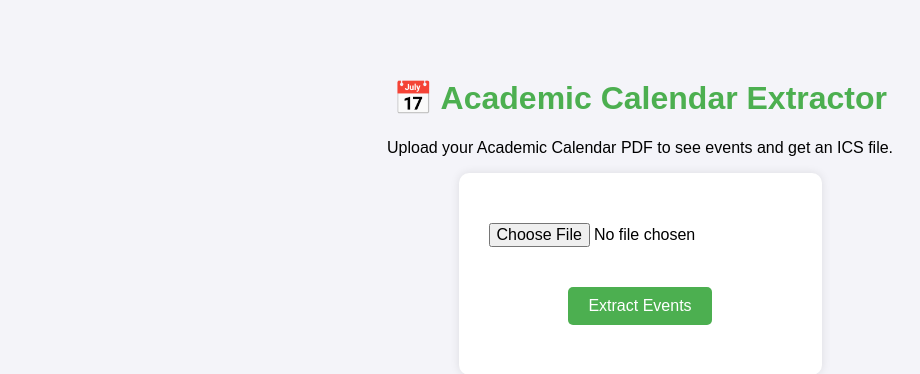
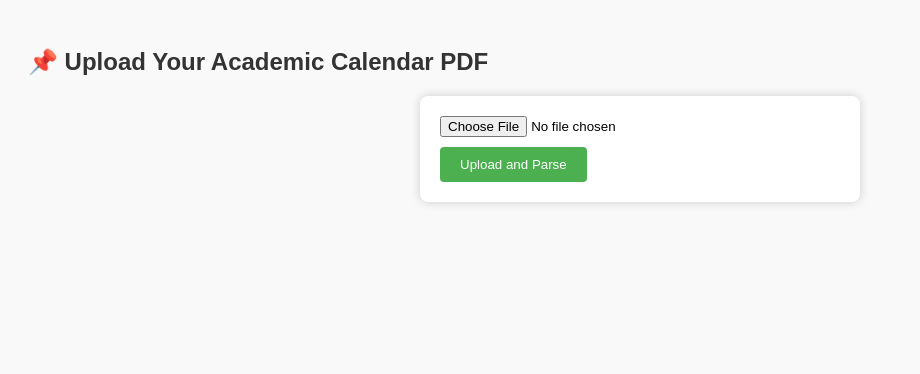
Before and after one commit to Kimiwasadat/icscalenderconverter, a Flask app: page / in a window 1280 px wide. Shown: the top 374 px of the page, without its empty margins (0-920 px from the left). Run offline with Flask 3, Linux system fonts and the light colour scheme.

Commit message:
Update index.html

```diff
--- a/templates/index.html
+++ b/templates/index.html
@@ -1,47 +1,20 @@
 <!DOCTYPE html>
 <html>
 <head>
-  <title>Academic Calendar Extractor</title>
+  <title>Upload Academic Calendar PDF</title>
   <style>
-    body {
-      font-family: Arial, sans-serif;
-      background-color: #f4f4f9;
-      text-align: center;
-      padding-top: 50px;
-    }
-    h1 {
-      color: #4CAF50;
-    }
-    form {
-      background: #fff;
-      display: inline-block;
-      padding: 30px;
-      border-radius: 10px;
-      box-shadow: 0 0 10px rgba(0,0,0,0.1);
-    }
-    input[type=file], input[type=submit] {
-      margin: 20px 0;
-      font-size: 16px;
-    }
-    input[type=submit] {
-      background-color: #4CAF50;
-      color: white;
-      padding: 10px 20px;
-      border: none;
-      border-radius: 5px;
-      cursor: pointer;
-    }
-    input[type=submit]:hover {
-      background-color: #45a049;
-    }
+    body { font-family: Arial, sans-serif; padding: 20px; background-color: #f9f9f9; }
+    h2 { color: #333; }
+    form { background: white; padding: 20px; border-radius: 8px; box-shadow: 0 0 10px #ccc; max-width: 400px; margin: auto; }
+    input[type="file"] { margin-bottom: 10px; }
+    button { background-color: #4CAF50; color: white; padding: 10px 20px; border: none; border-radius: 4px; cursor: pointer; }
   </style>
 </head>
 <body>
-  <h1>📅 Academic Calendar Extractor</h1>
-  <p>Upload your Academic Calendar PDF to see events and get an ICS file.</p>
+  <h2>📌 Upload Your Academic Calendar PDF</h2>
   <form action="/upload" method="post" enctype="multipart/form-data">
-    <input type="file" name="pdf_file" accept=".pdf" required><br>
-    <input type="submit" value="Extract Events">
+    <input type="file" name="pdf_file" required><br>
+    <button type="submit">Upload and Parse</button>
   </form>
 </body>
 </html>
```
